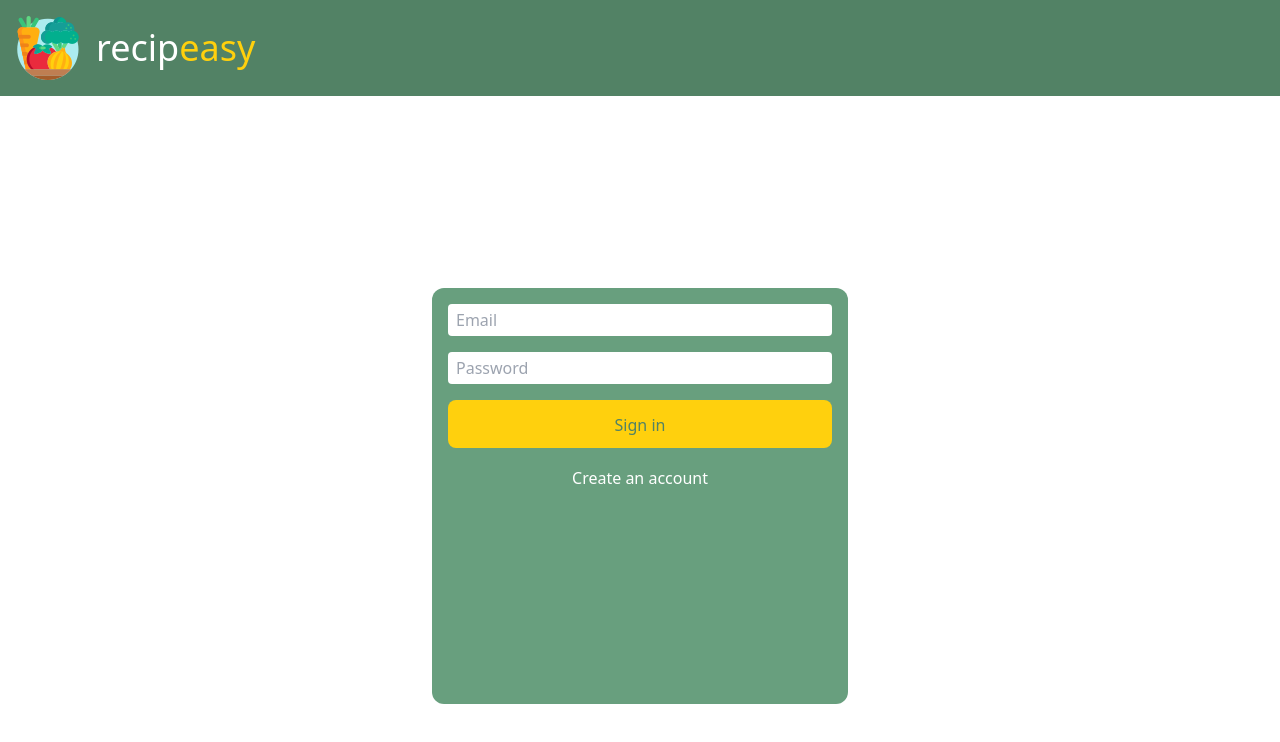
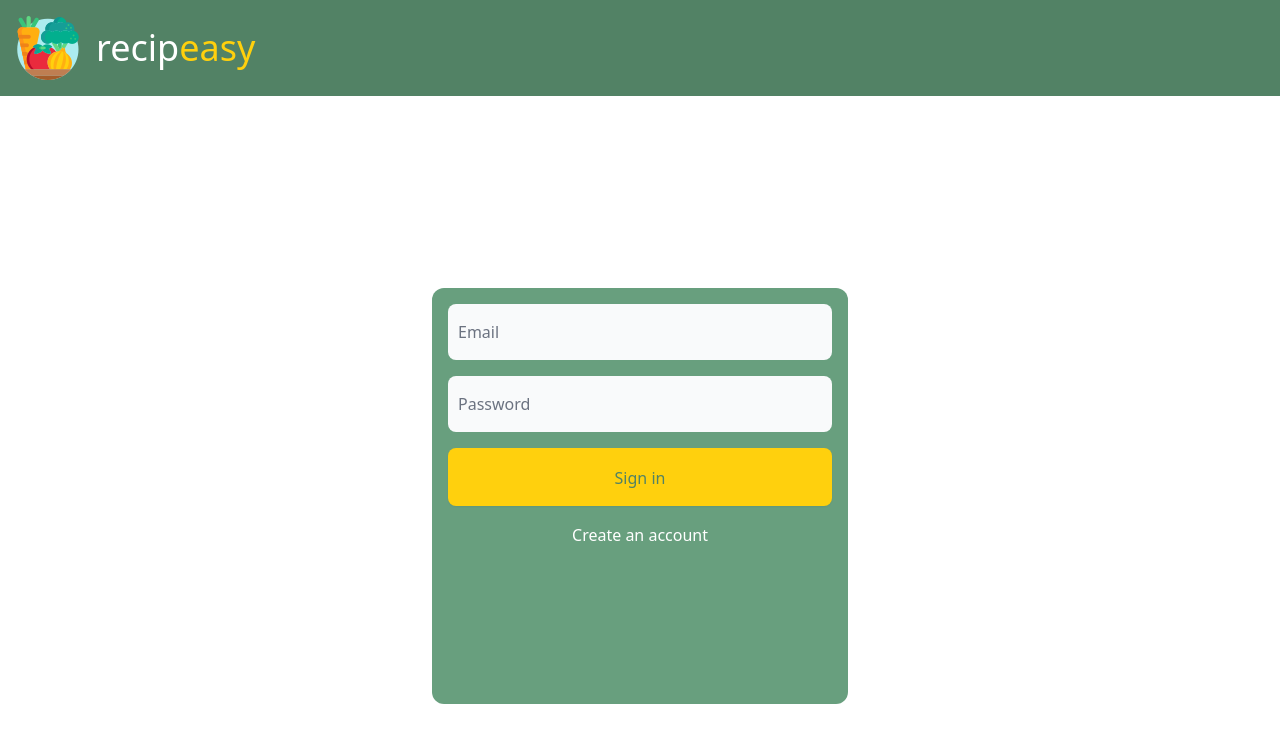
Before and after one commit to rad31/recipe_web_app, a React (Vite) app in the folder vite/: page / in a window 1280 px wide. Both pictures are taken after a click on the button "Sign in". Shown: the top 742 px of the page. Built offline with nearby package versions, Linux system fonts and the light colour scheme.

Commit message:
Update css

```diff
--- a/vite/src/components/Login.tsx
+++ b/vite/src/components/Login.tsx
@@ -48,6 +48,7 @@ const baseSignUpForm: CredentialForm = {
 function Login() {
     const [form, setForm] = useState<CredentialForm>(baseLoginForm);
     const [passwordMatch, setPasswordMatch] = useState(true);
+    const [authenticating, setAuthenticating] = useState(false);
     const auth = useAuthContextData();
     const { setAuthenticated } = useAuthContextActions();
     let isSignUp = form.confirmedPassword !== undefined;
@@ -60,16 +61,18 @@ function Login() {
 
         const endpoint = isSignUp ? "signup" : "login";
 
+        setAuthenticating(true);
         axios
             .post<AuthRequest>(`http://127.0.0.1:8080/api/auth/${endpoint}`, {
                 username: form.email.value,
                 password: form.password.value,
             })
             .then((result) => {
+                setAuthenticating(false);
                 if (result.status == 200) {
                     setAuthenticated();
                 } else {
-                    console.log("Error logging in");
+                    // TODO
                 }
             });
     };
@@ -98,10 +101,11 @@ function Login() {
             <div className="flex-col min-h-96 w-96">
                 <form method="dialog" className="flex-col justify-center">
                     {formFields.map((key) => (
-                        <div key={key} className="pb-4">
+                        <div key={key} className="relative pb-4">
                             <input
-                                className="w-full rounded px-2 py-1"
-                                placeholder={form[key]?.label}
+                                id={key}
+                                className="block rounded-lg px-2 pb-3 pt-5 w-full text-gray-900 bg-gray-50 appearance-none focus:outline-none focus:ring-0 peer"
+                                placeholder=""
                                 type={form[key]?.type}
                                 value={form[key]?.value}
                                 onChange={(e) =>
@@ -114,6 +118,12 @@ function Login() {
                                     }))
                                 }
                             />
+                            <label
+                                htmlFor={key}
+                                className="absolute text-gray-500 duration-300 transform -translate-y-4 scale-75 top-4 z-10 origin-[0] start-2.5 peer-placeholder-shown:scale-100 peer-placeholder-shown:translate-y-0 peer-focus:scale-75 peer-focus:-translate-y-4 rtl:peer-focus:translate-x-1/4 rtl:peer-focus:left-auto"
+                            >
+                                {form[key]?.label}
+                            </label>
                         </div>
                     ))}
 
@@ -121,7 +131,7 @@ function Login() {
                         <button
                             type="button"
                             onClick={submit}
-                            className="h-12 w-full rounded-lg bg-yellow-primary hover:bg-orange-primary"
+                            className="py-4 w-full rounded-lg duration-200 bg-yellow-primary hover:bg-orange-primary shadow-sm hover:shadow-md"
                         >
                             <span className="inline-block align-middle text-green-primary">
                                 {isSignUp ? "Create account" : "Sign in"}
@@ -131,7 +141,7 @@ function Login() {
                 </form>
                 <div className="flex justify-center">
                     <button onClick={changeForm} className="">
-                        <span className="inline-block align-middle text-white hover:text-yellow-primary">
+                        <span className="inline-block align-middle text-white hover:text-yellow-primary duration-200">
                             {isSignUp
                                 ? "Already have an account?"
                                 : "Create an account"}
--- a/vite/src/components/LoginButton.tsx
+++ b/vite/src/components/LoginButton.tsx
@@ -11,7 +11,6 @@ function LoginButton() {
     const updateAuth = () => {
         switch (auth) {
             case AuthState.AuthInProgress: {
-                console.log("Error");
                 break;
             }
             case AuthState.Authenticated: {
@@ -28,7 +27,7 @@ function LoginButton() {
     return (
         <button
             onClick={updateAuth}
-            className="m-4 h-12 w-24 rounded-lg bg-green-secondary hover:bg-yellow-primary text-white hover:text-green-primary"
+            className="m-4 h-12 w-24 rounded-lg duration-200 bg-green-secondary hover:bg-yellow-primary text-white hover:text-green-primary shadow-sm hover:shadow-md"
         >
             <span className="inline-block align-middle">
                 {auth === AuthState.Unauthenticated ? "Sign in" : "Sign out"}
```
